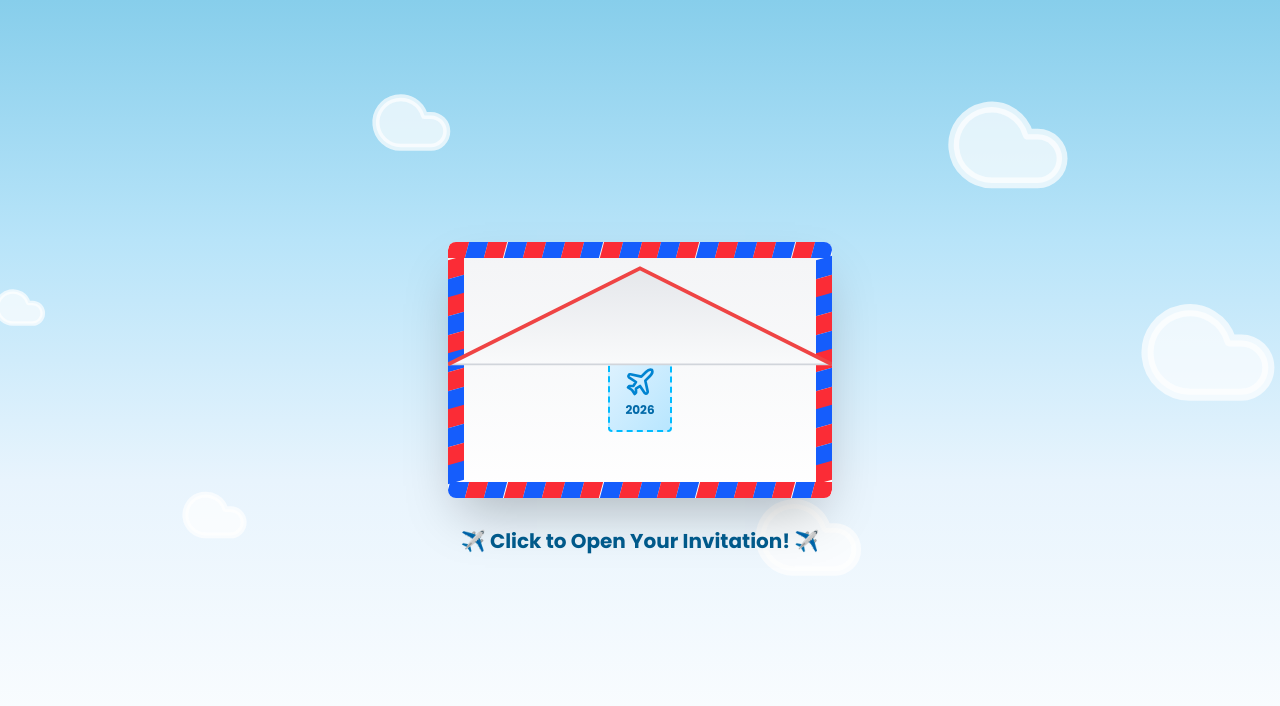
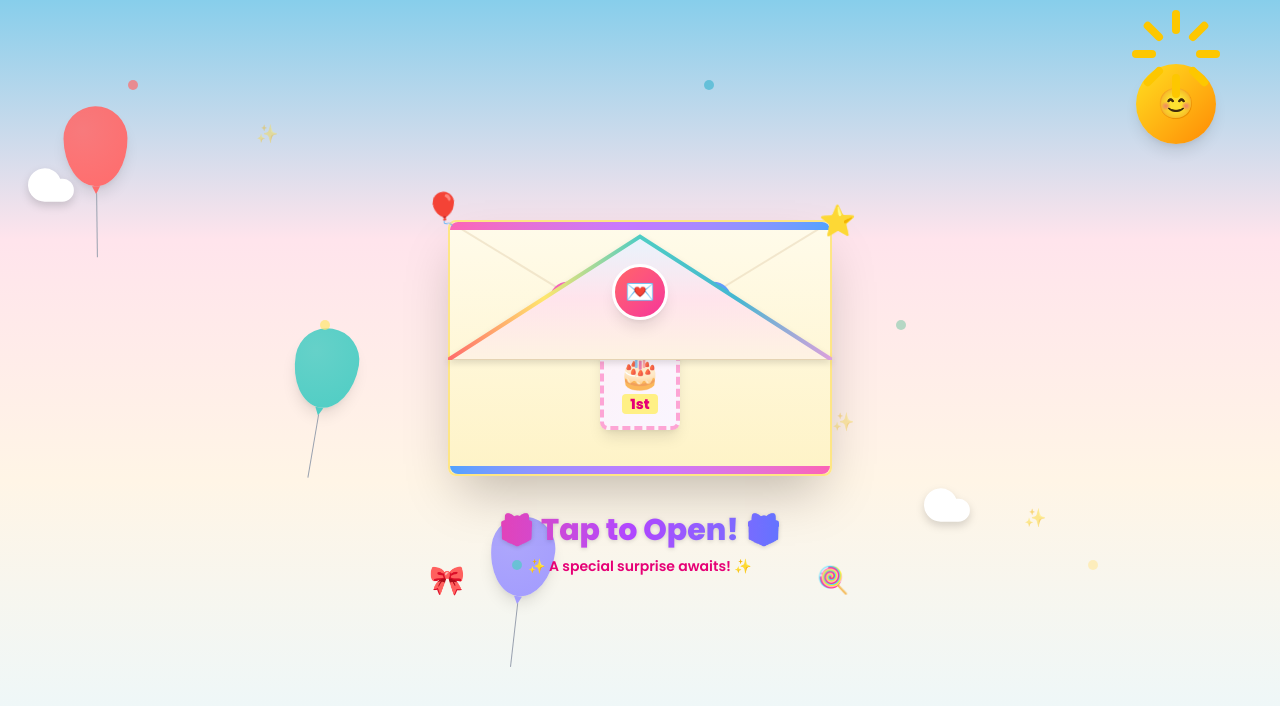
Before and after one commit to roninc32/lucas-birthday, a React (Vite) app: page / in a window 1280 px wide. Shown: the top 706 px of the page. Built offline with nearby package versions, Linux system fonts and the light colour scheme.

Commit message:
Updated the event location

```diff
--- a/src/App.tsx
+++ b/src/App.tsx
@@ -25,171 +25,321 @@ interface EnvelopeProps {
 const AirmailEnvelope = ({ onOpen }: EnvelopeProps) => {
   const [isHovered, setIsHovered] = useState(false);
 
+  // Rainbow colors for fun borders
+  const rainbowColors = ['#FF6B6B', '#FFE66D', '#4ECDC4', '#45B7D1', '#96CEB4', '#FFEAA7', '#DDA0DD', '#FF6B6B'];
+
+  // Balloon colors - reduced for performance
+  const balloonColors = ['#FF6B6B', '#4ECDC4', '#A29BFE'];
+
   return (
     <motion.div
       className="fixed inset-0 flex items-center justify-center z-50"
       style={{
-        background: 'linear-gradient(180deg, #87CEEB 0%, #B8E4F9 30%, #E8F4FD 60%, #FFFFFF 100%)',
+        background: 'linear-gradient(180deg, #87CEEB 0%, #FFE4EC 30%, #FFF5E6 60%, #E8F8FF 100%)',
       }}
     >
-      {/* Animated Clouds Background */}
+      {/* Floating Balloons */}
       <div className="absolute inset-0 overflow-hidden pointer-events-none">
-        {[...Array(8)].map((_, i) => (
+        {balloonColors.map((color, i) => (
+          <motion.div
+            key={`balloon-${i}`}
+            className="absolute"
+            style={{
+              left: `${5 + i * 16}%`,
+              bottom: '-15%',
+            }}
+            animate={{
+              y: [0, -window.innerHeight * 1.3],
+              x: [0, Math.sin(i) * 30, 0],
+              rotate: [0, 10, -10, 0],
+            }}
+            transition={{
+              duration: 12 + i * 2,
+              repeat: Infinity,
+              delay: i * 1.5,
+              ease: 'easeOut',
+            }}
+          >
+            <div className="relative">
+              {/* Balloon */}
+              <div
+                className="w-12 h-14 md:w-16 md:h-20 rounded-full shadow-lg"
+                style={{
+                  background: `radial-gradient(circle at 30% 30%, ${color}dd, ${color})`,
+                  borderRadius: '50% 50% 50% 50% / 40% 40% 60% 60%',
+                }}
+              />
+              {/* Balloon tie */}
+              <div
+                className="w-0 h-0 mx-auto"
+                style={{
+                  borderLeft: '4px solid transparent',
+                  borderRight: '4px solid transparent',
+                  borderTop: `8px solid ${color}`,
+                }}
+              />
+              {/* String */}
+              <div className="w-px h-16 mx-auto bg-gray-400" style={{ marginTop: '-1px' }} />
+            </div>
+          </motion.div>
+        ))}
+      </div>
+
+      {/* Sparkle Stars - reduced for performance */}
+      <div className="absolute inset-0 overflow-hidden pointer-events-none">
+        {[...Array(5)].map((_, i) => (
+          <motion.div
+            key={`sparkle-${i}`}
+            className="absolute text-yellow-400"
+            style={{
+              left: `${20 + i * 15}%`,
+              top: `${15 + i * 12}%`,
+              fontSize: '18px',
+            }}
+            animate={{ opacity: [0.3, 1, 0.3] }}
+            transition={{
+              duration: 3,
+              repeat: Infinity,
+              delay: i * 0.8,
+            }}
+          >
+            ✨
+          </motion.div>
+        ))}
+      </div>
+
+      {/* Clouds - reduced and slower for performance */}
+      <div className="absolute inset-0 overflow-hidden pointer-events-none">
+        {[...Array(3)].map((_, i) => (
           <motion.div
             key={i}
             className="absolute"
             style={{
-              left: `${-20 + i * 15}%`,
-              top: `${10 + (i % 3) * 25}%`,
+              left: `${i * 35}%`,
+              top: `${20 + i * 20}%`,
             }}
-            animate={{
-              x: [0, 100, 0],
-            }}
+            animate={{ x: [0, 40, 0] }}
             transition={{
-              duration: 20 + i * 5,
+              duration: 40,
               repeat: Infinity,
               ease: 'linear',
             }}
           >
             <Cloud
-              className="text-white/70"
-              style={{
-                width: `${60 + i * 20}px`,
-                height: `${40 + i * 15}px`,
-              }}
+              className="text-white drop-shadow-lg"
+              style={{ width: '80px', height: '50px' }}
               fill="currentColor"
             />
           </motion.div>
         ))}
       </div>
 
-      {/* Flying Plane Animation */}
+      {/* Confetti Dots - reduced and static for performance */}
+      <div className="absolute inset-0 overflow-hidden pointer-events-none">
+        {[...Array(6)].map((_, i) => (
+          <div
+            key={`confetti-${i}`}
+            className="absolute rounded-full"
+            style={{
+              left: `${10 + i * 15}%`,
+              top: `${10 + (i % 3) * 30}%`,
+              width: '10px',
+              height: '10px',
+              backgroundColor: rainbowColors[i % rainbowColors.length],
+              opacity: 0.7,
+            }}
+          />
+        ))}
+      </div>
+
+      {/* Cute Flying Bird */}
       <motion.div
-        className="absolute"
-        initial={{ x: '-100%', y: '20%' }}
-        animate={{ x: '120%', y: '-10%' }}
+        className="absolute text-3xl"
+        initial={{ x: '-100%', y: '15%' }}
+        animate={{ x: '120%', y: '10%' }}
         transition={{
-          duration: 8,
+          duration: 10,
           repeat: Infinity,
           ease: 'linear',
         }}
       >
-        <Plane className="w-12 h-12 text-sky-600 -rotate-12" />
+        <Bird className="w-10 h-10 text-amber-500" />
       </motion.div>
 
-      {/* Main Airmail Envelope */}
+      {/* Happy Sun - static for performance */}
+      <div className="absolute top-8 right-8 md:top-16 md:right-16">
+        <div className="relative">
+          <div className="w-16 h-16 md:w-20 md:h-20 bg-gradient-to-br from-yellow-300 to-orange-400 rounded-full shadow-lg flex items-center justify-center">
+            <span className="text-2xl md:text-3xl">😊</span>
+          </div>
+          {/* Static sun rays */}
+          {[...Array(8)].map((_, i) => (
+            <div
+              key={`ray-${i}`}
+              className="absolute w-2 h-6 bg-yellow-400 rounded-full"
+              style={{
+                left: '50%',
+                top: '50%',
+                transformOrigin: 'center -20px',
+                transform: `translateX(-50%) rotate(${i * 45}deg)`,
+                marginTop: '-30px',
+              }}
+            />
+          ))}
+        </div>
+      </div>
+
+      {/* Main Kiddie Envelope */}
       <motion.div
         className="relative cursor-pointer"
         onHoverStart={() => setIsHovered(true)}
         onHoverEnd={() => setIsHovered(false)}
         onClick={onOpen}
-        whileHover={{ scale: 1.05 }}
+        whileHover={{ scale: 1.03 }}
         whileTap={{ scale: 0.95 }}
-        initial={{ scale: 0, rotate: -5 }}
+        initial={{ scale: 0, rotate: -10 }}
         animate={{ scale: 1, rotate: 0 }}
-        transition={{ type: 'spring', duration: 0.8 }}
+        transition={{ type: 'spring', duration: 0.8, bounce: 0.5 }}
       >
         {/* Envelope Body */}
         <div className="relative w-80 h-52 md:w-96 md:h-64">
-          {/* Envelope Back */}
-          <div className="absolute inset-0 bg-gradient-to-b from-gray-100 to-white rounded-lg shadow-2xl">
-            {/* Par Avion Border - Red and Blue stripes */}
-            <div className="absolute inset-0 rounded-lg overflow-hidden">
-              {/* Top border */}
-              <div className="absolute top-0 left-0 right-0 h-4 flex">
-                {[...Array(20)].map((_, i) => (
-                  <div
-                    key={i}
-                    className={`flex-1 ${i % 2 === 0 ? 'bg-red-500' : 'bg-blue-600'}`}
-                    style={{ transform: 'skewX(-15deg)' }}
-                  />
-                ))}
-              </div>
-              {/* Bottom border */}
-              <div className="absolute bottom-0 left-0 right-0 h-4 flex">
-                {[...Array(20)].map((_, i) => (
-                  <div
-                    key={i}
-                    className={`flex-1 ${i % 2 === 0 ? 'bg-blue-600' : 'bg-red-500'}`}
-                    style={{ transform: 'skewX(-15deg)' }}
-                  />
-                ))}
-              </div>
-              {/* Left border */}
-              <div className="absolute top-4 bottom-4 left-0 w-4 flex flex-col">
-                {[...Array(12)].map((_, i) => (
-                  <div
-                    key={i}
-                    className={`flex-1 ${i % 2 === 0 ? 'bg-red-500' : 'bg-blue-600'}`}
-                    style={{ transform: 'skewY(-15deg)' }}
-                  />
-                ))}
-              </div>
-              {/* Right border */}
-              <div className="absolute top-4 bottom-4 right-0 w-4 flex flex-col">
-                {[...Array(12)].map((_, i) => (
-                  <div
-                    key={i}
-                    className={`flex-1 ${i % 2 === 0 ? 'bg-blue-600' : 'bg-red-500'}`}
-                    style={{ transform: 'skewY(-15deg)' }}
-                  />
-                ))}
-              </div>
-            </div>
+          {/* Envelope Back/Base */}
+          <div className="absolute inset-0 bg-gradient-to-b from-amber-50 to-amber-100 rounded-lg shadow-2xl border-2 border-amber-200">
+            {/* Inner envelope fold lines (V shape at bottom) */}
+            <svg className="absolute inset-0 w-full h-full" viewBox="0 0 400 260" preserveAspectRatio="none">
+              <path
+                d="M0,0 L200,120 L400,0"
+                fill="none"
+                stroke="#E5D3B3"
+                strokeWidth="2"
+                opacity="0.5"
+              />
+            </svg>
+
+            {/* Colorful border stripe - top */}
+            <div className="absolute top-0 left-0 right-0 h-2 bg-gradient-to-r from-pink-400 via-purple-400 to-blue-400 rounded-t-lg" />
+
+            {/* Colorful border stripe - bottom */}
+            <div className="absolute bottom-0 left-0 right-0 h-2 bg-gradient-to-r from-blue-400 via-purple-400 to-pink-400 rounded-b-lg" />
 
             {/* Envelope Center Content */}
-            <div className="absolute inset-6 flex flex-col items-center justify-center">
-              {/* PAR AVION stamp */}
-              <div className="bg-blue-600 text-white px-4 py-1 rounded text-sm font-bold tracking-wider mb-4 shadow-md">
-                ✈ PAR AVION
-              </div>
+            <div className="absolute inset-0 flex flex-col items-center justify-center pt-4">
+              {/* Party Badge */}
+              <motion.div
+                className="bg-gradient-to-r from-pink-400 via-purple-400 to-blue-400 text-white px-5 py-2 rounded-full text-sm font-bold tracking-wider mb-4 shadow-lg"
+                animate={{ scale: [1, 1.05, 1] }}
+                transition={{ duration: 2, repeat: Infinity }}
+              >
+                🎉 PARTY TIME! 🎉
+              </motion.div>
 
-              {/* Stamp */}
+              {/* Birthday Cake Stamp */}
               <motion.div
-                className="w-16 h-20 bg-gradient-to-br from-sky-100 to-sky-200 border-2 border-dashed border-sky-400 rounded flex flex-col items-center justify-center"
-                animate={isHovered ? { rotate: [0, -5, 5, 0] } : {}}
+                className="w-20 h-24 bg-gradient-to-br from-pink-50 to-purple-50 border-4 border-dashed border-pink-300 rounded-lg flex flex-col items-center justify-center shadow-lg"
+                animate={isHovered ? { rotate: [0, -5, 5, 0], scale: [1, 1.08, 1] } : {}}
                 transition={{ duration: 0.5 }}
               >
-                <Plane className="w-8 h-8 text-sky-600 mb-1" />
-                <span className="text-xs font-bold text-sky-700">2026</span>
+                <span className="text-4xl mb-1">🎂</span>
+                <span className="text-sm font-extrabold text-pink-600 bg-yellow-200 px-2 rounded">1st</span>
               </motion.div>
             </div>
           </div>
 
-          {/* Envelope Flap */}
+          {/* Envelope Flap - Triangle that opens */}
           <motion.div
-            className="absolute -top-1 left-0 right-0 h-28 md:h-32 origin-bottom"
-            animate={isHovered ? { rotateX: -30 } : { rotateX: 0 }}
-            transition={{ duration: 0.3 }}
-            style={{ perspective: '1000px' }}
+            className="absolute -top-1 left-0 right-0 h-32 md:h-36 origin-bottom"
+            animate={isHovered ? { rotateX: -20 } : { rotateX: 0 }}
+            transition={{ duration: 0.4, ease: 'easeOut' }}
+            style={{
+              perspective: '800px',
+              transformStyle: 'preserve-3d'
+            }}
           >
-            <svg viewBox="0 0 400 130" className="w-full h-full">
+            <svg viewBox="0 0 400 140" className="w-full h-full drop-shadow-md" preserveAspectRatio="none">
               <defs>
-                <linearGradient id="flapGradient" x1="0%" y1="0%" x2="0%" y2="100%">
-                  <stop offset="0%" stopColor="#E5E7EB" />
-                  <stop offset="100%" stopColor="#F9FAFB" />
+                <linearGradient id="kiddieFlap" x1="0%" y1="100%" x2="0%" y2="0%">
+                  <stop offset="0%" stopColor="#FEF3E2" />
+                  <stop offset="50%" stopColor="#FFE4EC" />
+                  <stop offset="100%" stopColor="#E8F4FD" />
                 </linearGradient>
               </defs>
+              {/* Main flap triangle */}
               <path
-                d="M0,130 L200,30 L400,130 Z"
-                fill="url(#flapGradient)"
-                stroke="#D1D5DB"
+                d="M0,140 L200,20 L400,140 Z"
+                fill="url(#kiddieFlap)"
+                stroke="#E5D3B3"
                 strokeWidth="2"
               />
-              {/* Red/Blue edge on flap */}
-              <path d="M0,130 L200,30 L400,130" fill="none" stroke="#EF4444" strokeWidth="4" />
+              {/* Decorative colorful edge on flap */}
+              <path
+                d="M0,140 L200,20 L400,140"
+                fill="none"
+                stroke="url(#rainbowEdge)"
+                strokeWidth="4"
+              />
+              <defs>
+                <linearGradient id="rainbowEdge" x1="0%" y1="0%" x2="100%" y2="0%">
+                  <stop offset="0%" stopColor="#FF6B6B" />
+                  <stop offset="25%" stopColor="#FFE66D" />
+                  <stop offset="50%" stopColor="#4ECDC4" />
+                  <stop offset="75%" stopColor="#45B7D1" />
+                  <stop offset="100%" stopColor="#DDA0DD" />
+                </linearGradient>
+              </defs>
             </svg>
+
+            {/* Heart seal on flap */}
+            <div className="absolute top-12 left-1/2 -translate-x-1/2">
+              <div className="w-14 h-14 bg-gradient-to-br from-red-400 to-pink-500 rounded-full flex items-center justify-center shadow-lg border-3 border-white">
+                <span className="text-2xl">💌</span>
+              </div>
+            </div>
           </motion.div>
         </div>
 
-        {/* Call to action text */}
-        <motion.p
-          className="mt-8 text-center text-lg md:text-xl font-bold text-sky-800"
-          animate={{ y: [0, -5, 0] }}
+        {/* Bouncing decorations around envelope */}
+        <motion.div
+          className="absolute -top-6 -left-6 text-3xl"
+          animate={{ y: [0, -10, 0], rotate: [0, 15, 0] }}
           transition={{ duration: 1.5, repeat: Infinity }}
         >
-          ✈️ Click to Open Your Invitation! ✈️
-        </motion.p>
+          🎈
+        </motion.div>
+        <motion.div
+          className="absolute -top-4 -right-6 text-3xl"
+          animate={{ y: [0, -10, 0], rotate: [0, -15, 0] }}
+          transition={{ duration: 1.8, repeat: Infinity, delay: 0.3 }}
+        >
+          ⭐
+        </motion.div>
+        <motion.div
+          className="absolute -bottom-4 -left-4 text-2xl"
+          animate={{ scale: [1, 1.2, 1] }}
+          transition={{ duration: 1, repeat: Infinity }}
+        >
+          🎀
+        </motion.div>
+        <motion.div
+          className="absolute -bottom-4 -right-4 text-2xl"
+          animate={{ scale: [1, 1.2, 1] }}
+          transition={{ duration: 1.2, repeat: Infinity, delay: 0.5 }}
+        >
+          🍭
+        </motion.div>
+
+        {/* Call to action text - More playful */}
+        <motion.div
+          className="mt-10 text-center"
+          animate={{ y: [0, -8, 0] }}
+          transition={{ duration: 1.5, repeat: Infinity }}
+        >
+          <p className="text-2xl md:text-3xl font-extrabold bg-gradient-to-r from-pink-500 via-purple-500 to-blue-500 bg-clip-text text-transparent drop-shadow-sm">
+            🎁 Tap to Open! 🎁
+          </p>
+          <p className="text-sm text-pink-600 font-semibold mt-2">
+            ✨ A special surprise awaits! ✨
+          </p>
+        </motion.div>
       </motion.div>
     </motion.div>
   );
@@ -387,8 +537,8 @@ const BoardingPass = () => {
                 <div className="col-span-2 flex items-center gap-3 bg-sky-50 p-3 rounded-lg">
                   <MapPin className="w-5 h-5 text-sky-500" />
                   <div>
-                    <p className="text-xs text-gray-500">Gate / Location</p>
-                    <p className="font-bold text-sky-800">Pangasinan City</p>
+                    <p className="text-xs text-gray-500">Location</p>
+                    <p className="font-bold text-sky-800">Hotel Trish</p>
                   </div>
                 </div>
               </div>
@@ -712,7 +862,7 @@ const PhotoGrid = () => {
             ☁️ 12 Months in the Sky ☁️
           </motion.h2>
           <p className="text-center text-gray-600 mb-12">
-            Captain Lucas's Flight Log
+            Captain Lucas's Flight`s Journey
           </p>
 
           <div className="grid grid-cols-2 sm:grid-cols-3 md:grid-cols-4 gap-4 md:gap-6">
@@ -1061,9 +1211,6 @@ const RSVPSection = () => {
             <p className="text-white text-sm mb-2">
               📧 Email us: <span className="font-bold">Lyntut010@gmail.com</span>
             </p>
-            <p className="text-white/80 text-sm">
-              📱 Or text/call: <span className="font-bold text-white">+63 XXX XXX XXXX</span>
-            </p>
           </div>
 
           {/* Fun footer message */}
```
Also changed, not shown: public/assets/month12.jpg (added).
